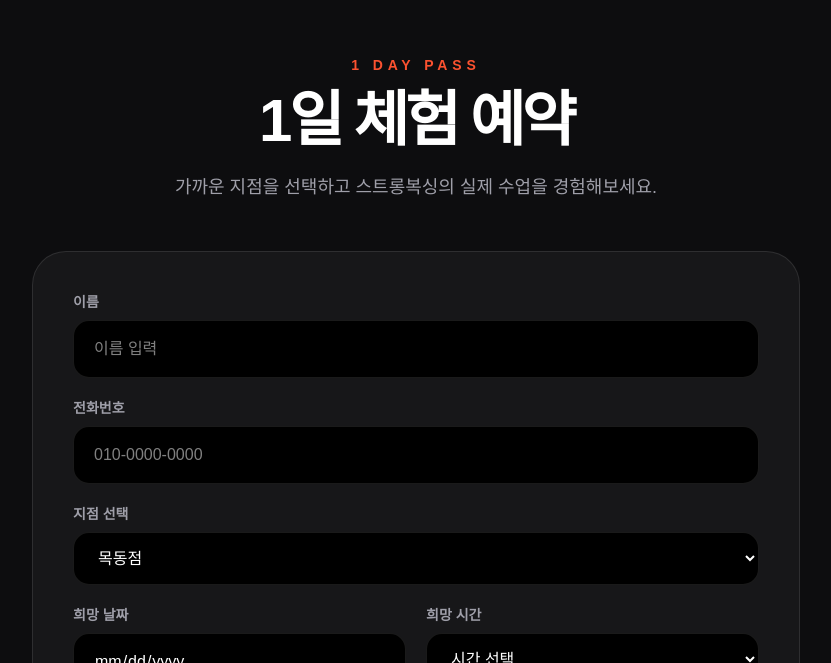
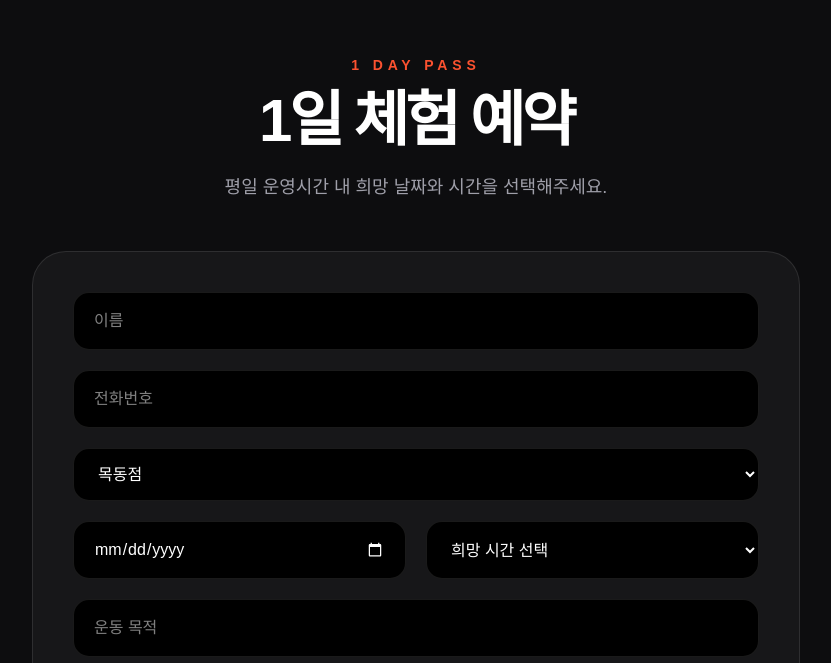
Before and after one commit to strongboxingkr/strongboxing-home, a Next.js app: page /reservation in a window 1280 px wide. Shown: the part 137-800 px from the top of the page, without its empty margins (224-1055 px from the left). Built offline with nearby package versions, Linux system fonts and the light colour scheme.

Commit message:
final reservation ui update

```diff
--- a/app/components/ConsultationForm.tsx
+++ b/app/components/ConsultationForm.tsx
@@ -1,6 +1,23 @@
 "use client";
 
-import { useState } from "react";
+import { useMemo, useState } from "react";
+
+const branchTimes: Record<string, string[]> = {
+  목동점: ["14:00", "15:00", "16:00", "17:00", "18:00", "19:00", "20:00", "21:00", "22:00", "23:00"],
+  신정점: ["10:00", "11:00", "12:00", "13:00", "15:00", "16:00", "17:00", "18:00", "19:00", "20:00", "21:00", "22:00", "23:00"],
+  개봉점: ["13:00", "14:00", "15:00", "16:00", "17:00", "18:00", "19:00", "20:00", "21:00", "22:00"],
+  철산점: ["13:00", "14:00", "15:00", "16:00", "17:00", "18:00", "19:00", "20:00", "21:00", "22:00"],
+  영등포점: ["13:00", "14:00", "15:00", "16:00", "17:00", "18:00", "19:00", "20:00", "21:00", "22:00"],
+};
+
+function getToday() {
+  return new Date().toISOString().split("T")[0];
+}
+
+function isWeekend(dateString: string) {
+  const day = new Date(dateString).getDay();
+  return day === 0 || day === 6;
+}
 
 export default function ConsultationForm() {
   const [loading, setLoading] = useState(false);
@@ -15,17 +32,24 @@ export default function ConsultationForm() {
     message: "",
   });
 
+  const times = useMemo(() => {
+    return branchTimes[form.branch] || [];
+  }, [form.branch]);
+
   async function handleSubmit(e: React.FormEvent) {
     e.preventDefault();
+
+    if (isWeekend(form.reservation_date)) {
+      alert("예약은 평일만 가능합니다.");
+      return;
+    }
 
     try {
       setLoading(true);
 
       const res = await fetch("/api/consultation", {
         method: "POST",
-        headers: {
-          "Content-Type": "application/json",
-        },
+        headers: { "Content-Type": "application/json" },
         body: JSON.stringify(form),
       });
 
@@ -68,7 +92,7 @@ export default function ConsultationForm() {
           </h2>
 
           <p className="mt-5 text-lg leading-8 text-zinc-400">
-            가까운 지점을 선택하고 스트롱복싱의 실제 수업을 경험해보세요.
+            평일 운영시간 내 희망 날짜와 시간을 선택해주세요.
           </p>
         </div>
 
@@ -76,42 +100,31 @@ export default function ConsultationForm() {
           onSubmit={handleSubmit}
           className="space-y-5 rounded-[34px] border border-white/10 bg-[#171719] p-8 md:p-10"
         >
-          <div>
-            <label className="mb-2 block text-sm font-bold text-zinc-400">
-              이름
-            </label>
-
           <input
             required
             value={form.name}
             onChange={(e) => setForm({ ...form, name: e.target.value })}
-              placeholder="이름 입력"
+            placeholder="이름"
             className="w-full rounded-2xl border border-white/10 bg-black px-5 py-4 outline-none focus:border-[#FC5230]"
           />
-          </div>
-
-          <div>
-            <label className="mb-2 block text-sm font-bold text-zinc-400">
-              전화번호
-            </label>
 
           <input
             required
             value={form.phone}
             onChange={(e) => setForm({ ...form, phone: e.target.value })}
-              placeholder="010-0000-0000"
+            placeholder="전화번호"
             className="w-full rounded-2xl border border-white/10 bg-black px-5 py-4 outline-none focus:border-[#FC5230]"
           />
-          </div>
-
-          <div>
-            <label className="mb-2 block text-sm font-bold text-zinc-400">
-              지점 선택
-            </label>
 
           <select
             value={form.branch}
-              onChange={(e) => setForm({ ...form, branch: e.target.value })}
+            onChange={(e) =>
+              setForm({
+                ...form,
+                branch: e.target.value,
+                reservation_time: "",
+              })
+            }
             className="w-full rounded-2xl border border-white/10 bg-black px-5 py-4 outline-none focus:border-[#FC5230]"
           >
             <option>목동점</option>
@@ -120,29 +133,25 @@ export default function ConsultationForm() {
             <option>철산점</option>
             <option>영등포점</option>
           </select>
-          </div>
 
           <div className="grid gap-5 md:grid-cols-2">
-            <div>
-              <label className="mb-2 block text-sm font-bold text-zinc-400">
-                희망 날짜
-              </label>
-
             <input
               required
               type="date"
+              min={getToday()}
               value={form.reservation_date}
-                onChange={(e) =>
-                  setForm({ ...form, reservation_date: e.target.value })
+              onChange={(e) => {
+                if (isWeekend(e.target.value)) {
+                  alert("토요일/일요일은 선택할 수 없습니다. 평일을 선택해주세요.");
+                  setForm({ ...form, reservation_date: "" });
+                  return;
                 }
-                className="w-full rounded-2xl border border-white/10 bg-black px-5 py-4 outline-none focus:border-[#FC5230]"
+
+                setForm({ ...form, reservation_date: e.target.value });
+              }}
+              style={{ colorScheme: "dark" }}
+              className="w-full cursor-pointer rounded-2xl border border-white/10 bg-black px-5 py-4 text-white outline-none focus:border-[#FC5230]"
             />
-            </div>
-
-            <div>
-              <label className="mb-2 block text-sm font-bold text-zinc-400">
-                희망 시간
-              </label>
 
             <select
               required
@@ -152,50 +161,27 @@ export default function ConsultationForm() {
               }
               className="w-full rounded-2xl border border-white/10 bg-black px-5 py-4 outline-none focus:border-[#FC5230]"
             >
-                <option value="">시간 선택</option>
-                <option>10:00</option>
-                <option>11:00</option>
-                <option>12:00</option>
-                <option>13:00</option>
-                <option>14:00</option>
-                <option>15:00</option>
-                <option>16:00</option>
-                <option>17:00</option>
-                <option>18:00</option>
-                <option>19:00</option>
-                <option>20:00</option>
-                <option>21:00</option>
-                <option>22:00</option>
+              <option value="">희망 시간 선택</option>
+              {times.map((time) => (
+                <option key={time}>{time}</option>
+              ))}
             </select>
           </div>
-          </div>
-
-          <div>
-            <label className="mb-2 block text-sm font-bold text-zinc-400">
-              운동 목적
-            </label>
 
           <input
             value={form.goal}
             onChange={(e) => setForm({ ...form, goal: e.target.value })}
-              placeholder="다이어트 / 체력증진 / 복싱입문"
+            placeholder="운동 목적"
             className="w-full rounded-2xl border border-white/10 bg-black px-5 py-4 outline-none focus:border-[#FC5230]"
           />
-          </div>
-
-          <div>
-            <label className="mb-2 block text-sm font-bold text-zinc-400">
-              문의사항
-            </label>
 
           <textarea
             rows={5}
             value={form.message}
             onChange={(e) => setForm({ ...form, message: e.target.value })}
-              placeholder="궁금한 점을 자유롭게 남겨주세요."
+            placeholder="문의사항"
             className="w-full rounded-2xl border border-white/10 bg-black px-5 py-4 outline-none focus:border-[#FC5230]"
           />
-          </div>
 
           <button
             disabled={loading}
```
Lines whose indentation alone changed are shown as unchanged.
